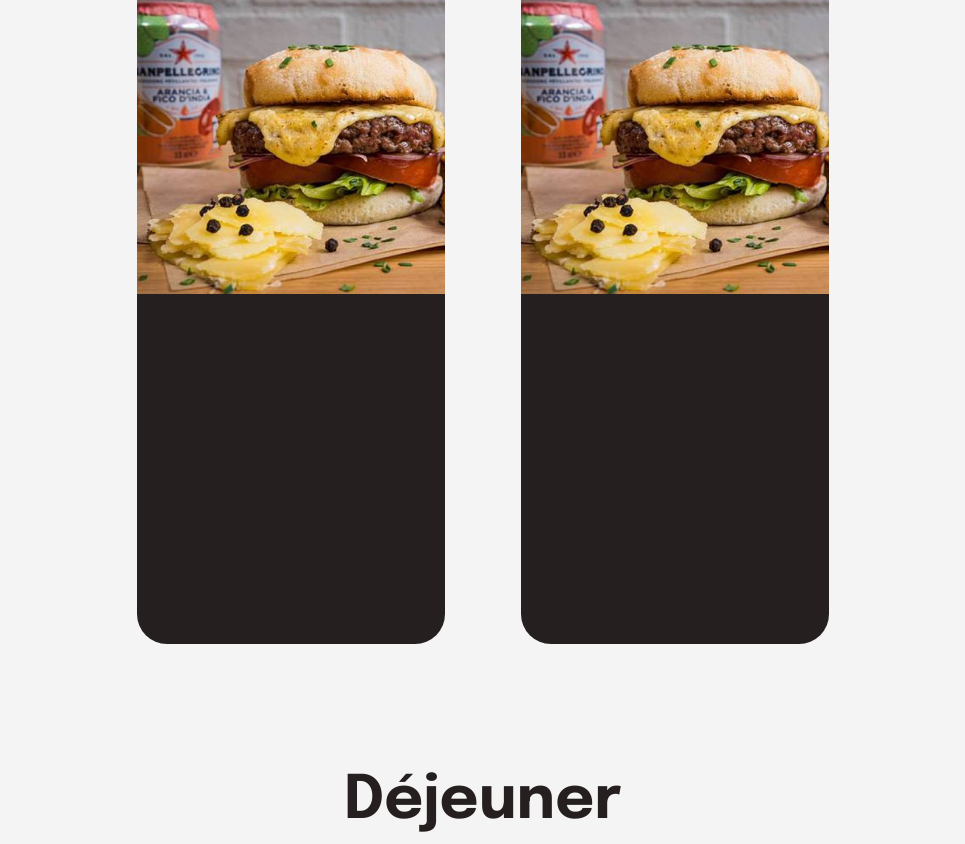
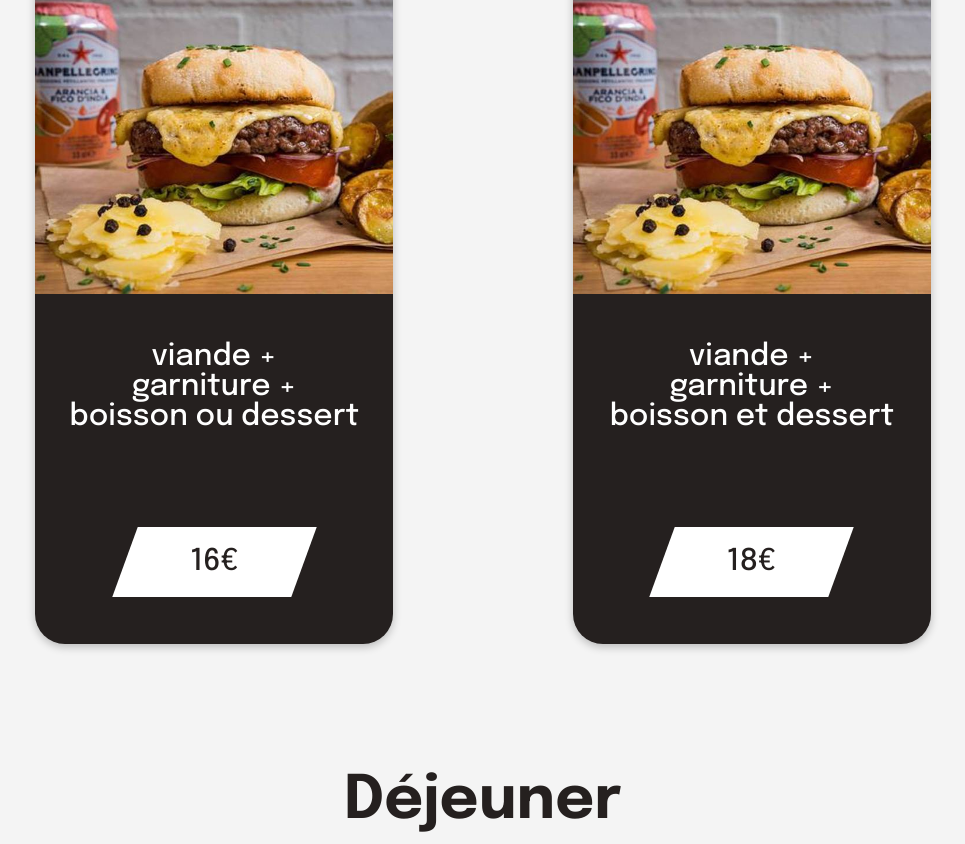
Before and after one commit to Arthur-Lucas/AubracCorner, a plain HTML site: page menu.html in a window 1280 px wide. Shown: the part 1422-2266 px from the top of the page, without its empty margins (157-1122 px from the left). Drawn offline with Linux system fonts and the light colour scheme.

Commit message:
✨formules done

```diff
--- a/menu.html
+++ b/menu.html
@@ -76,7 +76,14 @@
 
             </div>
             <div class="content">
-                <p></p>
+                <p>
+                    viande +<br>
+                    garniture +<br>
+                    boisson ou dessert
+                </p>
+                <div class="price">
+                    <p>16€</p>
+                </div>
             </div>
         </div>
         <div class="card">
@@ -85,8 +92,11 @@
             </div>
             <div class="content">
                 <p>
-
+                    viande +<br>
+                    garniture +<br>
+                    boisson et dessert
                 </p>
+                <div class="price"><p>18€</p></div>
             </div>
         </div>
     </div>
--- a/style.scss
+++ b/style.scss
@@ -243,10 +243,10 @@ header ul a:hover {
         padding-bottom: 30px;
         }
         .formules{
-            width: 60%;
+            width: 70%;
             height: 700px;
             display: flex;
-            justify-content: space-around;
+            justify-content: space-between;
             align-items: center;
             .card{
                 position: relative;
@@ -254,13 +254,40 @@ header ul a:hover {
                 background-color: #25201f;
                 width: 40%;
                 height: 100%;
+                box-shadow: rgba(0, 0, 0, 0.24) 0px 3px 8px;
                 .image-card{
                     background-image: url(img/aubrac_food_2.jpeg);
-
                     width: 100%;
                     height: 50%;
                     background-size: cover;
                     border-radius: 30px 30px 0 0;
+                }
+                .content{
+                    height: 50%;
+                    display: flex;
+                    flex-direction: column;
+                    justify-content: space-around;
+                    align-items: center;
+                    p{
+                        font-size: 30px;
+                        color: white;
+                        text-align: center;
+                    }
+                    .price{
+                        transform: skew(-20deg);
+                        height: 20%;
+                        width: 50%;
+                        background-color: white;
+                        position: relative;
+                        p{
+                            display: flex;
+                            justify-content: center;
+                            align-items: center;
+                            height: 100%;
+                            transform: skew(20deg);
+                            color:#25201f;
+                        }
+                    }
                 }
 
             }
```
Also changed, not shown: style.css, 1 other file.
